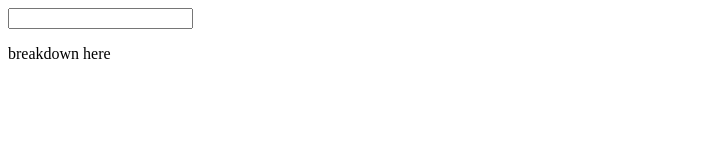
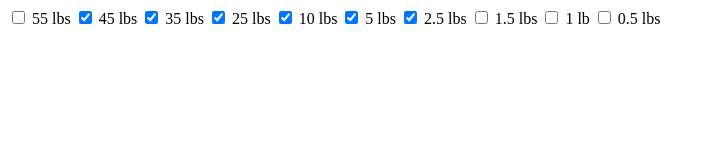
Before and after one commit to duck123acb/barbell-calculator, a plain HTML site: page index.html in a window 1280 px wide. Shown: the whole page, without its empty margins (0-715 px from the left). Drawn offline with Linux system fonts and the light colour scheme.

Commit message:
plate types

```diff
--- a/index.html
+++ b/index.html
@@ -8,7 +8,48 @@
     <script src="script.js" defer></script>
 </head>
 <body>
-    <input type="text" id="barbell-weight">
-    <p id="breakdown">breakdown here</p>
+	<div class="plate-options">
+		<label class="plate">
+			<input type="checkbox" value="55">
+			<span class="plate-label">55 lbs</span>
+		</label>
+		<label class="plate">
+                        <input type="checkbox" value="45" checked>
+                        <span class="plate-label">45 lbs</span>
+                </label>
+                <label class="plate">
+                        <input type="checkbox" value="35" checked>
+                        <span class="plate-label">35 lbs</span>
+                </label>
+                <label class="plate">
+                        <input type="checkbox" value="25" checked>
+                        <span class="plate-label">25 lbs</span>
+                </label>
+                <label class="plate">
+                        <input type="checkbox" value="10" checked>
+                        <span class="plate-label">10 lbs</span>
+                </label>
+		<label class="plate">
+                        <input type="checkbox" value="5" checked>
+                        <span class="plate-label">5 lbs</span>
+                </label>
+                <label class="plate">
+                        <input type="checkbox" value="2.5" checked>
+                        <span class="plate-label">2.5 lbs</span>
+                </label>
+                <label class="plate">
+                        <input type="checkbox" value="1.5">
+                        <span class="plate-label">1.5 lbs</span>
+                </label>
+		<label class="plate">
+                        <input type="checkbox" value="1">
+                        <span class="plate-label">1 lb</span>
+                </label>
+		<label class="plate">
+                        <input type="checkbox" value="0.5">
+                        <span class="plate-label">0.5 lbs</span>
+                </label>
+        </div>
+
 </body>
 </html>
```
